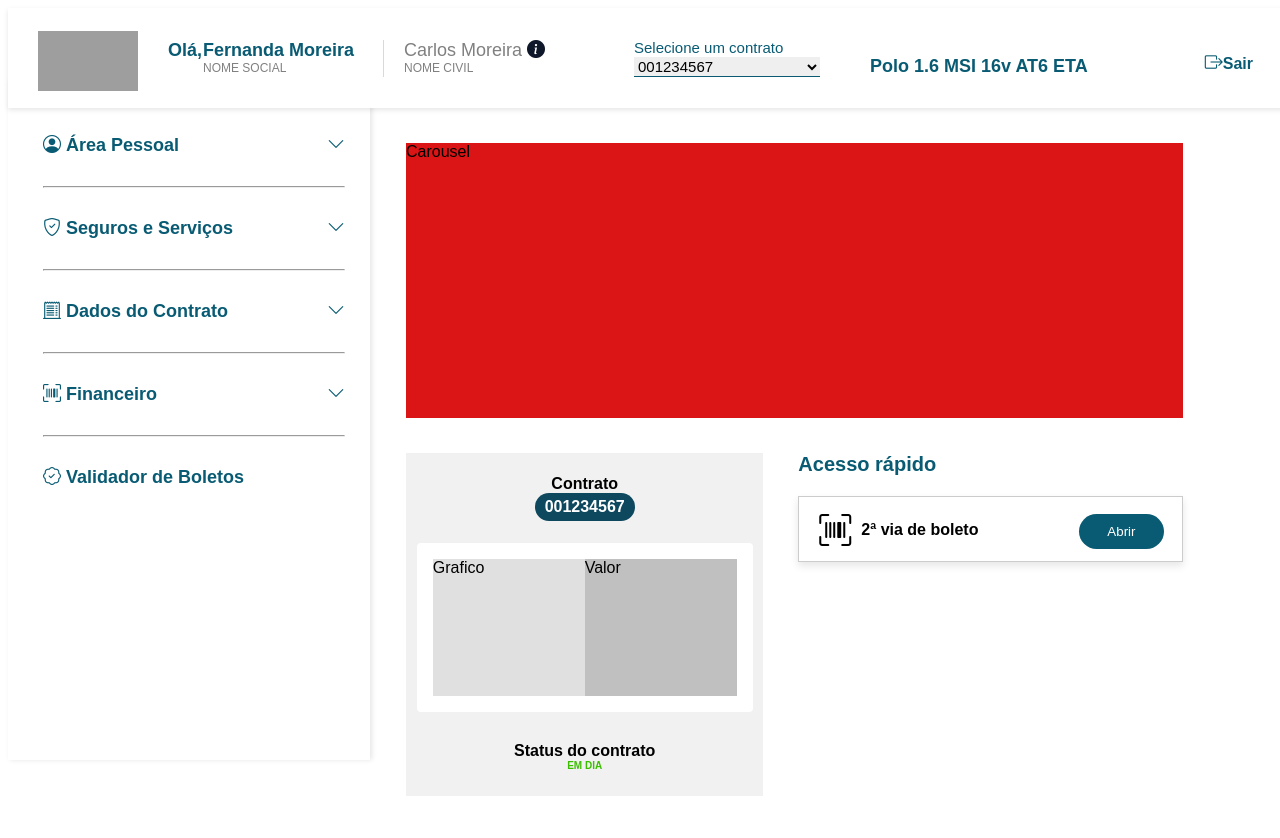
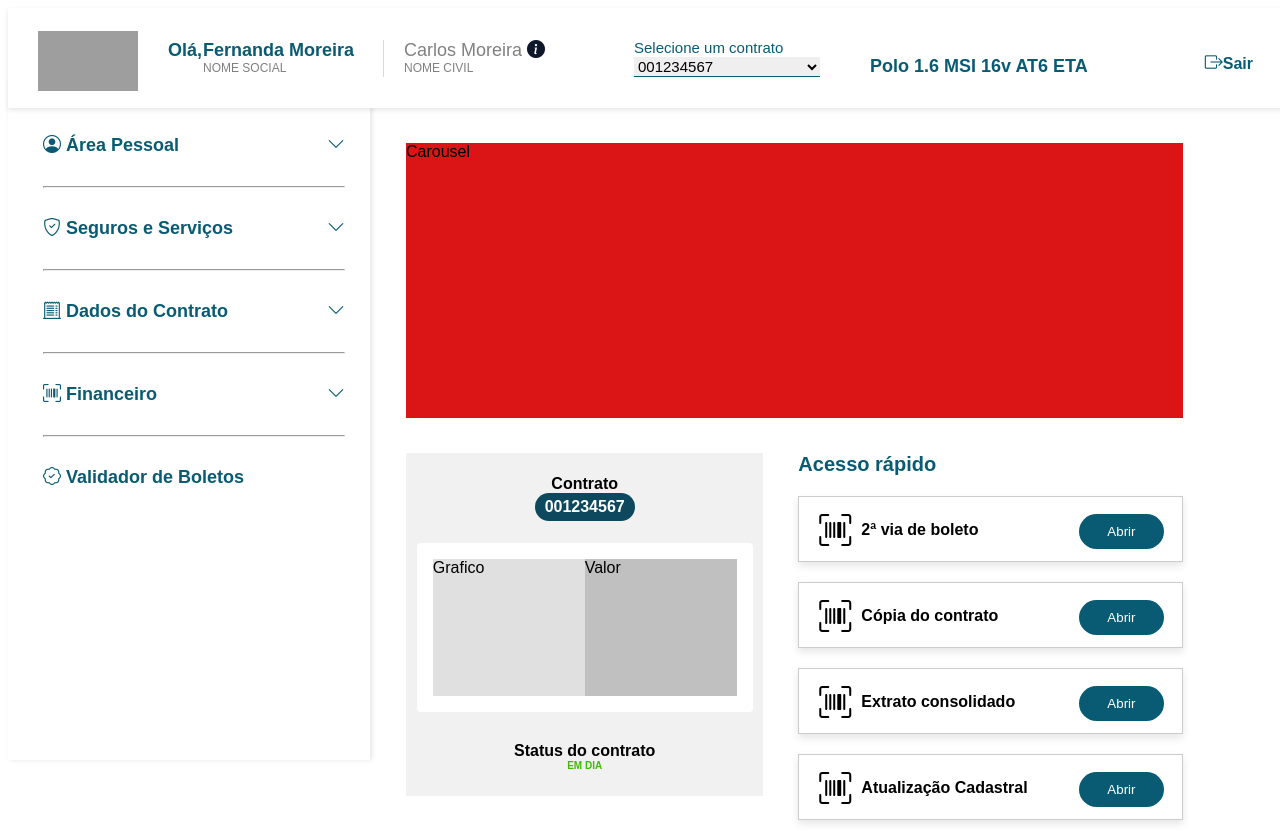
Before and after one commit to christiananjos/Projeto, an Angular app in the folder Poc-Volks/: page / in a window 1280 px wide. Built offline with nearby package versions, Linux system fonts and the light colour scheme; grey boxes are pictures that could not be loaded.

Commit message:
add botões menu rapido

```diff
--- a/Poc-Volks/src/app/app.component.html
+++ b/Poc-Volks/src/app/app.component.html
@@ -154,6 +154,64 @@
 
           </div>
         </div>
+        <div>
+          <div style="width: 383px; height: 64px; border: 1px solid #ccc; box-shadow: 0 4px 8px rgba(0, 0, 0, 0.1); margin-top: 20px;">
+
+            <div style="width: 100%; height: 100%; display: flex; align-items: center;
+             margin-left: 20px;margin-right: 5px;">
+
+              <div style="width:32px;height: 32px; margin-right: 10px;"><i class="bi bi-upc-scan" style="font-size: 32px;"></i></div>
+              <div style="width:218px;height: 16px;">
+                <span style="font-weight: bold; font-size: 16px"> Cópia do contrato</span></div>
+              <div style="width: 77px;height: 30px;">
+                <button style="background-color: #095b73; color: white; border: none; border-radius: 25px; padding: 10px 28px;">
+                Abrir
+              </button>
+            </div>
+
+            </div>
+
+          </div>
+        </div>
+        <div>
+          <div style="width: 383px; height: 64px; border: 1px solid #ccc; box-shadow: 0 4px 8px rgba(0, 0, 0, 0.1); margin-top: 20px;">
+
+            <div style="width: 100%; height: 100%; display: flex; align-items: center;
+             margin-left: 20px;margin-right: 5px;">
+
+              <div style="width:32px;height: 32px; margin-right: 10px;"><i class="bi bi-upc-scan" style="font-size: 32px;"></i></div>
+              <div style="width:218px;height: 16px;">
+                <span style="font-weight: bold; font-size: 16px"> Extrato consolidado</span></div>
+              <div style="width: 77px;height: 30px;">
+                <button style="background-color: #095b73; color: white; border: none; border-radius: 25px; padding: 10px 28px;">
+                Abrir
+              </button>
+            </div>
+
+            </div>
+
+          </div>
+        </div>
+        <div>
+          <div style="width: 383px; height: 64px; border: 1px solid #ccc; box-shadow: 0 4px 8px rgba(0, 0, 0, 0.1); margin-top: 20px;">
+
+            <div style="width: 100%; height: 100%; display: flex; align-items: center;
+             margin-left: 20px;margin-right: 5px;">
+
+              <div style="width:32px;height: 32px; margin-right: 10px;"><i class="bi bi-upc-scan" style="font-size: 32px;"></i></div>
+              <div style="width:218px;height: 16px;">
+                <span style="font-weight: bold; font-size: 16px"> Atualização Cadastral</span></div>
+              <div style="width: 77px;height: 30px;">
+                <button style="background-color: #095b73; color: white; border: none; border-radius: 25px; padding: 10px 28px;">
+                Abrir
+              </button>
+            </div>
+
+            </div>
+
+          </div>
+        </div>
+
       </div>
     </div>
 
```
